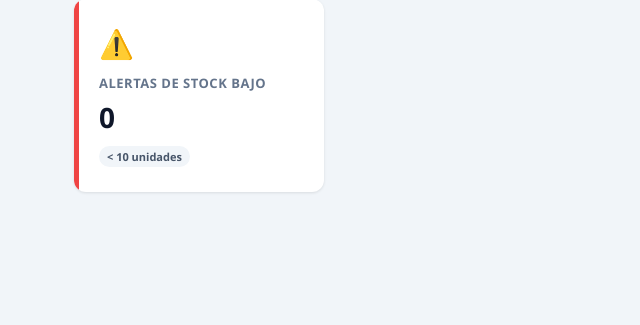
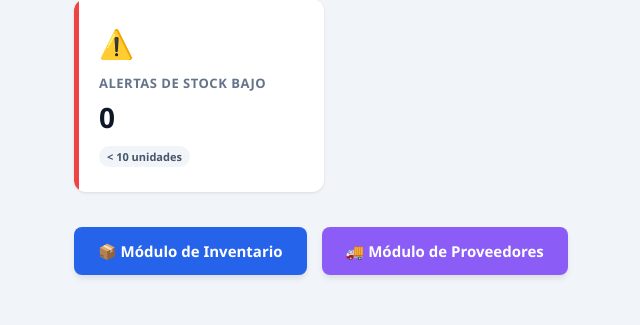
Before and after one commit to Melvis3D/sistema_inventario_ventas, a PHP site: page /dashboard.php in a window 1280 px wide. Shown: the part 448-773 px from the top of the page, without its empty margins (36-676 px from the left). Run offline with PHP 8.4, Linux system fonts and the light colour scheme; a user stored in the database is signed in; data comes from the database, SQL or seed files in the repository.

Commit message:
GUIA 21 Inicio del módulo de compras: Agregada tabla y vista de proveedores

```diff
--- a/dashboard.php
+++ b/dashboard.php
@@ -209,6 +209,34 @@ body {
     background-color: #f1f5f9;
     color: #475569;
 }
+
+/* Menú de Módulos */
+.menu-modulos {
+    display: flex;
+    flex-wrap: wrap;
+    gap: 15px;
+    margin-top: 25px;
+}
+
+.modulo {
+    display: inline-flex;
+    align-items: center;
+    gap: 10px;
+    color: white;
+    text-decoration: none;
+    padding: 14px 24px;
+    border-radius: 8px;
+    font-weight: 600;
+    font-size: 15px;
+    transition: all 0.2s ease;
+    box-shadow: 0 4px 6px -1px rgba(0, 0, 0, 0.1);
+}
+
+.modulo:hover {
+    transform: translateY(-2px);
+    box-shadow: 0 6px 12px -2px rgba(0, 0, 0, 0.15);
+    filter: brightness(1.05);
+}
 </style>
 </head>
 <body>
@@ -281,6 +309,12 @@ body {
 
     </div>
 
+    <!-- Menú de Módulos -->
+    <div class="menu-modulos">
+        <a href="inventario.php" class="modulo" style="background:#2563eb;">📦 Módulo de Inventario</a>
+        <a href="proveedores.php" class="modulo" style="background:#8b5cf6;">🚚 Módulo de Proveedores</a>
+    </div>
+
 </div>
 
 </body>
```
Also changed, not shown: proveedores.php (added, +83 -0 lines).
